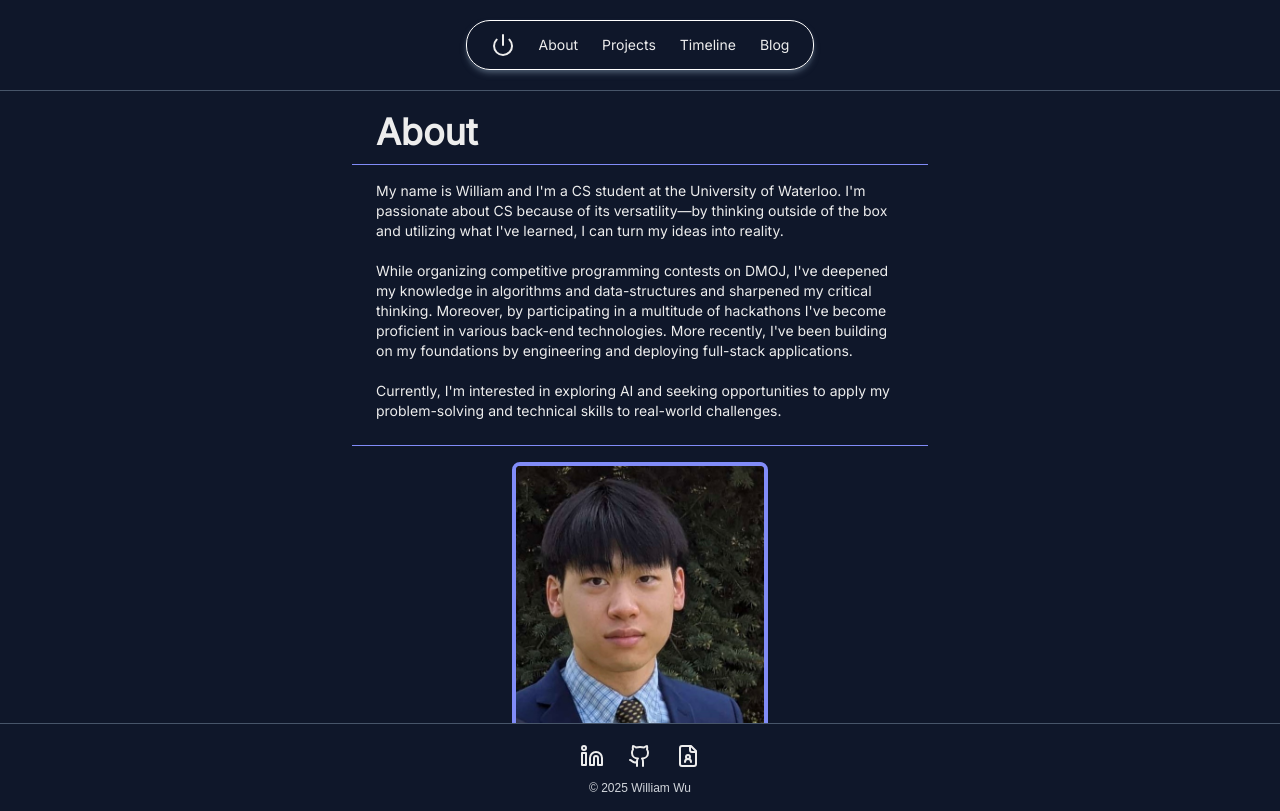
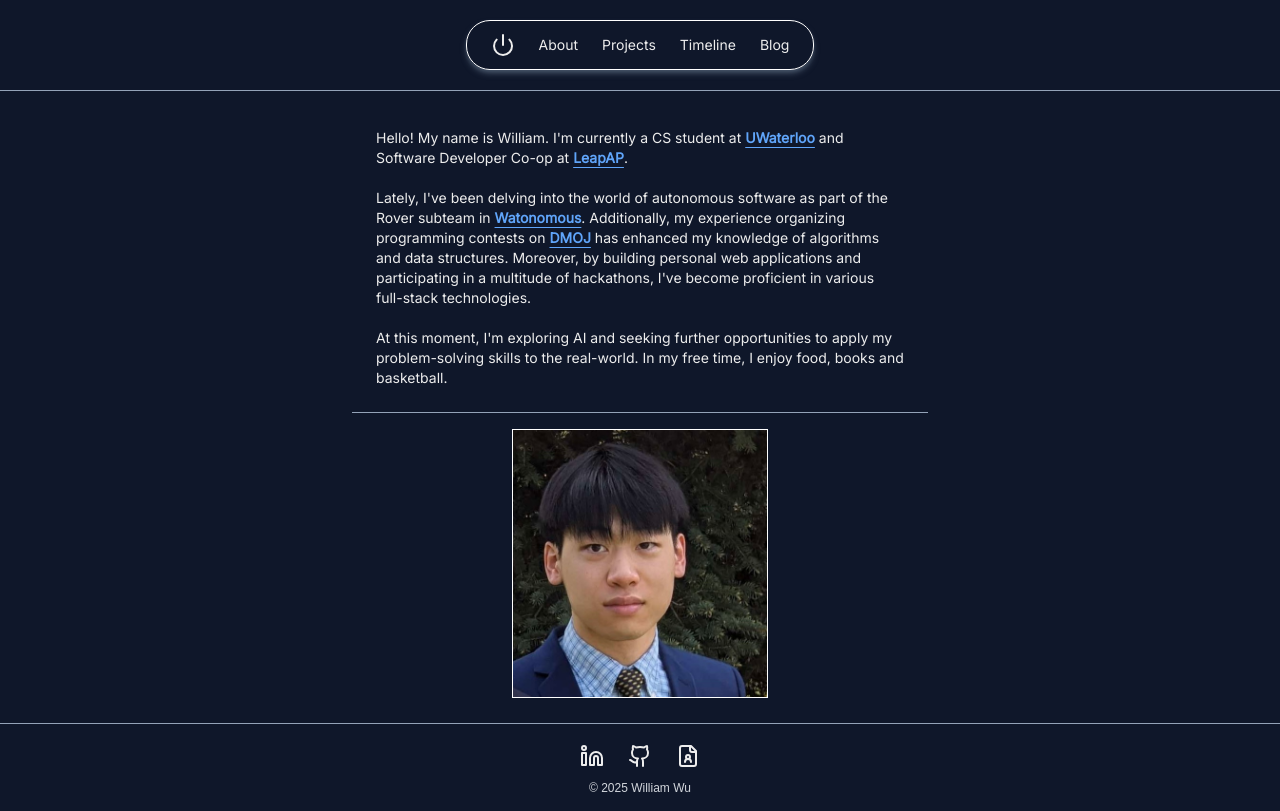
Before and after one commit to Williamwu277/PersonalWebsite, a Next.js app: page /about in a window 1280 px wide. Built offline with nearby package versions, Linux system fonts and the light colour scheme.

Commit message:
Update About page

```diff
--- a/src/app/about/page.tsx
+++ b/src/app/about/page.tsx
@@ -1,30 +1,27 @@
 'use client';
 import Image from "next/image";
+import Emphasis from "../../ui/emphasis";
 import profileImage from "../../assets/portfolioImage.jpg";
 
 
 export default function About() {
   return (
-    <div className="my-28 mx-auto flex flex-col flex-wrap gap-3 justify-center items-center max-w-xl w-4/5 mb-20 font-clean">
-      <div className="w-11/12">
-        <h1 className="text-4xl font-extrabold">About</h1>
-      </div>
-      <hr className="w-full h-0.25 border-indigo-400 mb-1"></hr>
+    <div className="my-32 mx-auto flex flex-col flex-wrap gap-3 justify-center items-center max-w-xl w-4/5 mb-20 font-clean">
+
       <p className="w-11/12 text-sm mb-3">
-        My name is William and I&apos;m a CS student at the University of Waterloo. I&apos;m passionate about CS
-        because of its versatility—by thinking outside of the box and utilizing what I&apos;ve learned, I can turn my ideas into reality.
+        Hello! My name is William. I&apos;m currently a CS student at <Emphasis href="https://uwaterloo.ca">UWaterloo</Emphasis> and
+         Software Developer Co-op at <Emphasis href="https://www.leapap.com">LeapAP</Emphasis>.
         <br></br><br></br>
-        While organizing competitive programming contests on DMOJ, I&apos;ve deepened my knowledge in algorithms and
-        data-structures and sharpened my critical thinking. Moreover, by participating in a multitude
-        of hackathons I&apos;ve become proficient in various back-end technologies. More recently, I&apos;ve been
-        building on my foundations by engineering and deploying full-stack applications.
+        Lately, I&apos;ve been delving into the world of autonomous software as part of the Rover subteam in <Emphasis href="https://www.watonomous.ca">Watonomous</Emphasis>.
+        Additionally, my experience organizing programming contests on <Emphasis href="https://dmoj.ca">DMOJ</Emphasis> has enhanced my knowledge of algorithms and data structures.
+        Moreover, by building personal web applications and participating in a multitude of hackathons, I&apos;ve become proficient in various full-stack technologies.
         <br></br><br></br>
-        Currently, I&apos;m interested in exploring AI
-        and seeking opportunities to apply my problem-solving and technical skills to real-world challenges.
+        At this moment, I&apos;m exploring AI and seeking further opportunities to apply my problem-solving skills to the real-world.
+        In my free time, I enjoy food, books and basketball.
       </p>
-      <hr className="w-full h-0.25 border-indigo-400 mb-1"></hr>
+      <hr className="w-full h-0.25 border-slate-400 mb-1"></hr>
       <Image
-        className="rounded-lg max-w-[16rem] w-4/5 border-4 border-indigo-400"
+        className="max-w-[16rem] w-4/5 border-[1px] border-white"
         src={profileImage}
         alt="Photo"
         width={300}
--- /dev/null
+++ b/src/ui/emphasis.tsx
@@ -0,0 +1,11 @@
+export default function Emphasis( { children, href } : { children: string, href: string } ) {
+    return (
+        <a
+            className="inline-block hover-grow text-blue-400 font-black underline underline-offset-4"
+            href={href}
+            target="_blank"
+        >
+            {children}
+        </a>
+    );
+  }
--- a/src/ui/footbar.tsx
+++ b/src/ui/footbar.tsx
@@ -6,7 +6,7 @@ export default function Footbar() {
   const pathname = usePathname();
 
   return (
-    <div className={(pathname === "/" ? "" : "bg-slate-900 border-t-[1px] border-slate-600 ") + " z-30 fixed bottom-0 left-0 w-full pt-5 font-[family-name:var(--font-geist-mono)]"}>
+    <div className={(pathname === "/" ? "" : "bg-slate-900 border-t-[1px] border-slate-400 ") + " z-30 fixed bottom-0 left-0 w-full pt-5 font-[family-name:var(--font-geist-mono)]"}>
       {/* Footbar links */}
       <div className="mb-3 flex gap-6 flex-wrap items-center justify-center text-xs">
         <a className="text-sm hover-grow" href="https://www.linkedin.com/in/williamwu277/" target="_blank">
--- a/src/ui/navbar.tsx
+++ b/src/ui/navbar.tsx
@@ -19,7 +19,7 @@ export default function Navbar() {
   }, []);
 
   return (
-    <div className={`z-20 flex justify-center fixed top-0 left-0 w-full font-clean ${pathname === "/" ? "" : "bg-slate-900 border-b-[1px] border-slate-600"}`}>
+    <div className={`z-20 flex justify-center fixed top-0 left-0 w-full font-clean ${pathname === "/" ? "" : "bg-slate-900 border-b-[1px] border-slate-400"}`}>
       <div className={`hover-grow flex shadow-md shadow-slate-600 w-fit py-3 px-6 border-white border-[1px] rounded-3xl my-5 gap-6 flex-wrap items-center justify-center text-sm
         ${disableNav ? " opacity-50 pointer-events-none " : "" }`
       }>
```
